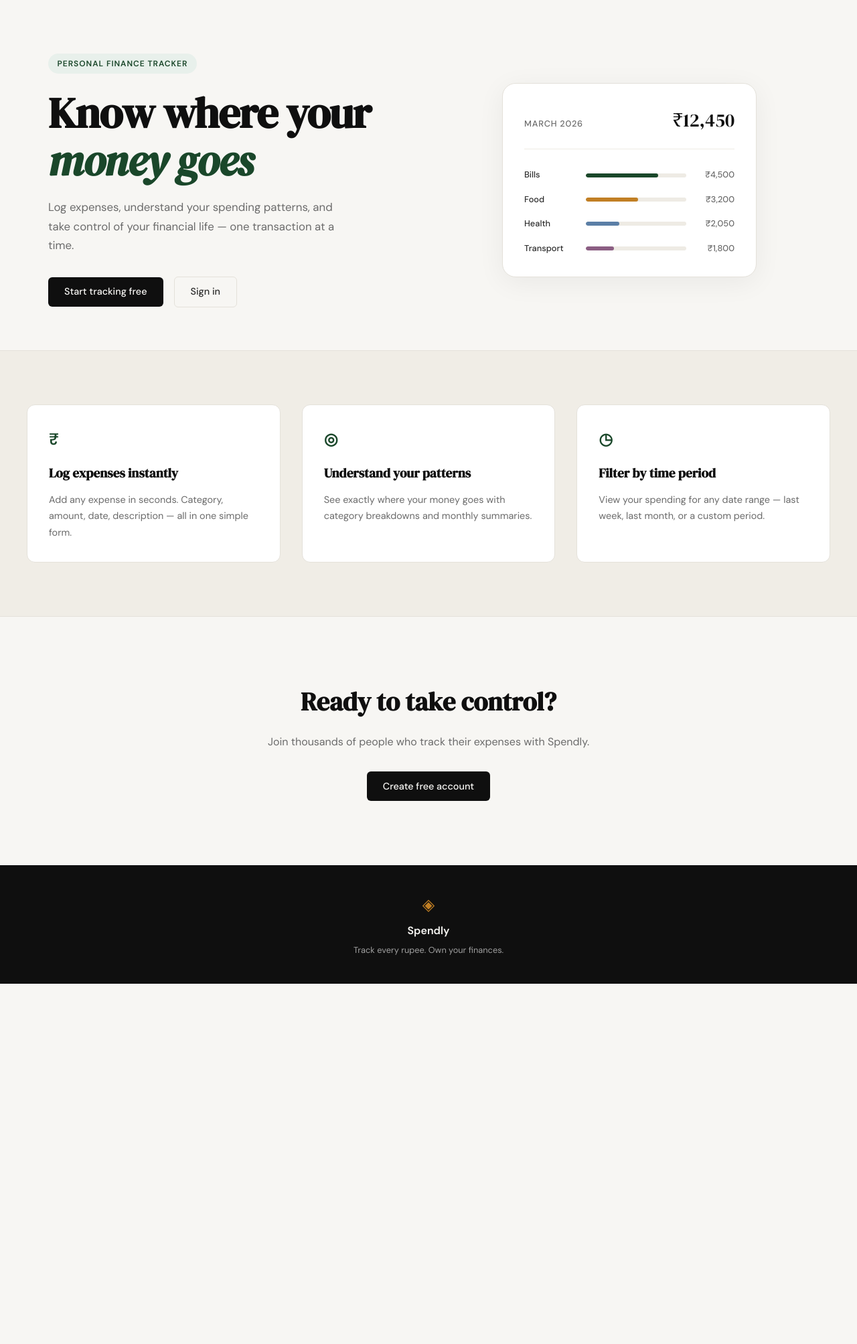
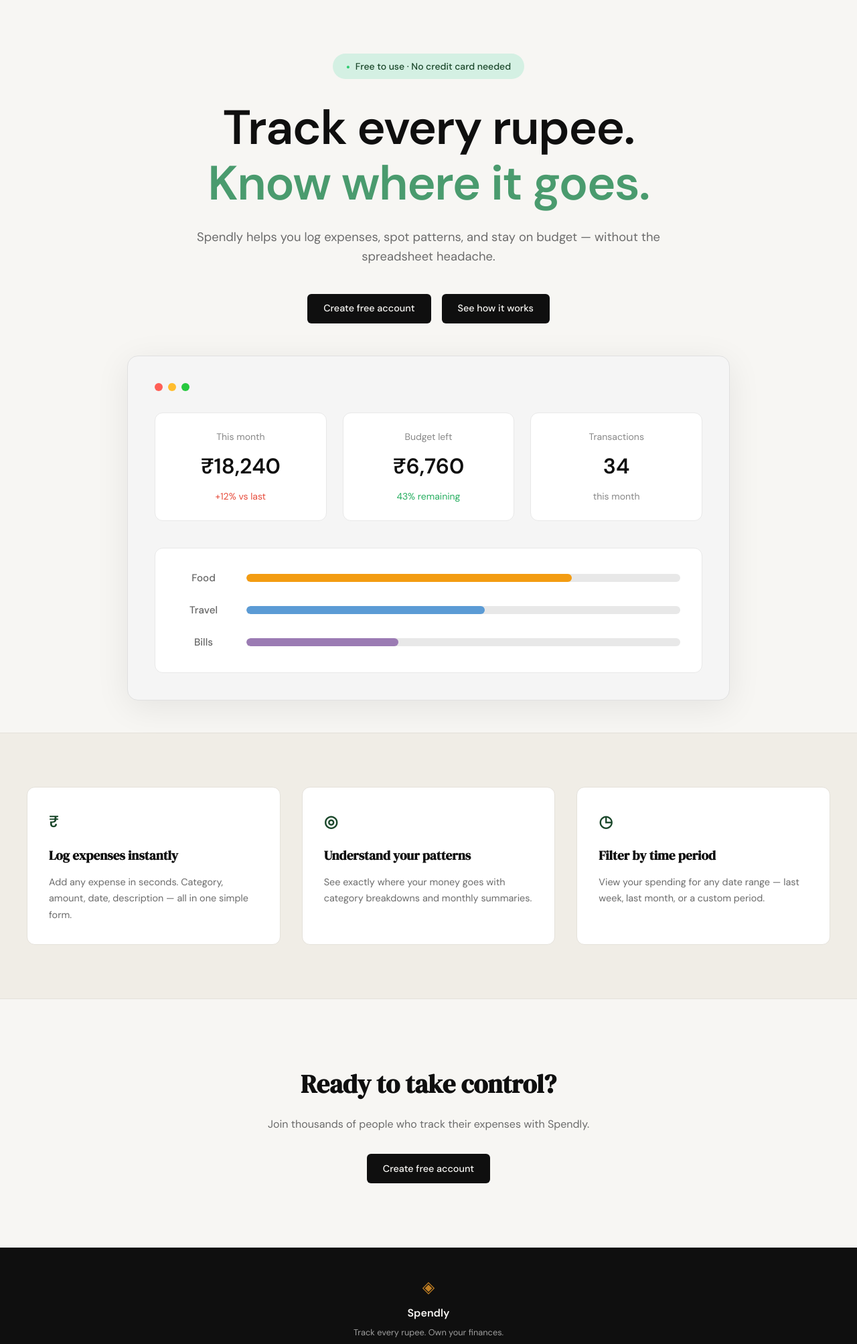
Before and after one commit to codemohandis/spendly, a Flask app: page / in a window 1280 px wide. Shown: the part 61-2068 px from the top of the page at 67% size. Before the commit the page ends 1530 px from the top, so only its background shows below. Run offline with Flask 3, Linux system fonts and the light colour scheme.

Commit message:
landing:redesign hero section to match mockup

```diff
--- a/static/css/style.css
+++ b/static/css/style.css
@@ -124,54 +124,62 @@ a { color: inherit; text-decoration: none; }
 /* ------------------------------------------------------------------ */
 
 .hero {
-    padding: 5rem 2rem 4rem;
-    display: grid;
-    grid-template-columns: 1fr 1fr;
-    gap: 4rem;
-    align-items: center;
+    padding: 5rem 2rem 3rem;
     max-width: var(--max-width);
     margin: 0 auto;
+    text-align: center;
+}
+
+.hero-inner {
+    margin-bottom: 3rem;
 }
 
 .hero-badge {
-    display: inline-block;
-    background: var(--accent-light);
-    color: var(--accent);
-    font-size: 0.75rem;
-    font-weight: 600;
-    letter-spacing: 0.08em;
-    text-transform: uppercase;
-    padding: 0.35rem 0.85rem;
+    display: inline-flex;
+    align-items: center;
+    gap: 0.5rem;
+    background: #d4f0e3;
+    color: #1a472a;
+    font-size: 0.875rem;
+    font-weight: 500;
+    padding: 0.5rem 1.25rem;
     border-radius: 999px;
+    margin-bottom: 2rem;
+}
+
+.badge-dot {
+    color: #2ecc71;
+    font-size: 0.6rem;
+}
+
+.hero-title {
+    font-family: var(--font-body);
+    font-size: clamp(2.5rem, 6vw, 4.5rem);
+    line-height: 1.15;
+    letter-spacing: -0.02em;
+    color: var(--ink);
+    font-weight: 700;
     margin-bottom: 1.5rem;
 }
 
-.hero-title {
-    font-family: var(--font-display);
-    font-size: clamp(2.5rem, 5vw, 4rem);
-    line-height: 1.1;
-    letter-spacing: -0.02em;
-    color: var(--ink);
-    margin-bottom: 1.25rem;
-}
-
-.hero-title em {
-    font-style: italic;
-    color: var(--accent);
+.hero-title-accent {
+    color: #4a9b6e;
+    font-weight: 700;
 }
 
 .hero-subtitle {
-    font-size: 1.05rem;
-    color: var(--ink-muted);
-    line-height: 1.7;
-    max-width: 460px;
-    margin-bottom: 2rem;
+    font-size: 1.15rem;
+    color: #6b6b6b;
+    line-height: 1.6;
+    max-width: 700px;
+    margin: 0 auto 2.5rem;
 }
 
 .hero-actions {
     display: flex;
     gap: 1rem;
     align-items: center;
+    justify-content: center;
 }
 
 /* ------------------------------------------------------------------ */
@@ -181,80 +189,119 @@ a { color: inherit; text-decoration: none; }
 .hero-visual {
     display: flex;
     justify-content: center;
+    padding: 0 2rem;
 }
 
-.mock-card {
-    background: var(--paper-card);
-    border: 1px solid var(--border);
-    border-radius: var(--radius-lg);
-    padding: 2rem;
+.dashboard-mock {
+    background: #f5f5f5;
+    border: 1px solid #e0e0e0;
+    border-radius: 16px;
+    padding: 2.5rem;
     width: 100%;
-    max-width: 380px;
-    box-shadow: 0 8px 40px rgba(0,0,0,0.06);
+    max-width: 900px;
+    box-shadow: 0 10px 50px rgba(0,0,0,0.08);
 }
 
-.mock-card-header {
+.dashboard-controls {
     display: flex;
-    justify-content: space-between;
-    align-items: baseline;
-    margin-bottom: 1.75rem;
-    padding-bottom: 1.25rem;
-    border-bottom: 1px solid var(--border-soft);
+    gap: 0.5rem;
+    margin-bottom: 2rem;
 }
 
-.mock-label {
-    font-size: 0.8rem;
-    font-weight: 500;
-    color: var(--ink-muted);
-    text-transform: uppercase;
-    letter-spacing: 0.06em;
+.control-dot {
+    width: 12px;
+    height: 12px;
+    border-radius: 50%;
 }
 
-.mock-total {
-    font-family: var(--font-display);
-    font-size: 1.75rem;
-    color: var(--ink);
+.control-dot.red { background: #ff5f56; }
+.control-dot.yellow { background: #ffbd2e; }
+.control-dot.green { background: #27c93f; }
+
+.dashboard-stats {
+    display: grid;
+    grid-template-columns: repeat(3, 1fr);
+    gap: 1.5rem;
+    margin-bottom: 2.5rem;
 }
 
-.mock-bars { display: flex; flex-direction: column; gap: 1rem; }
-
-.mock-bar-row {
-    display: grid;
-    grid-template-columns: 80px 1fr 60px;
-    align-items: center;
-    gap: 0.75rem;
+.stat-card {
+    background: white;
+    border: 1px solid #e8e8e8;
+    border-radius: 12px;
+    padding: 1.5rem;
 }
 
-.mock-cat {
-    font-size: 0.8rem;
-    font-weight: 500;
-    color: var(--ink-soft);
+.stat-label {
+    font-size: 0.875rem;
+    color: #888;
+    margin-bottom: 0.5rem;
 }
 
-.mock-bar-track {
-    height: 6px;
-    background: var(--border-soft);
+.stat-value {
+    font-size: 2rem;
+    font-weight: 700;
+    color: #0f0f0f;
+    margin-bottom: 0.5rem;
+}
+
+.stat-change {
+    font-size: 0.875rem;
+}
+
+.stat-change.positive {
+    color: #e74c3c;
+}
+
+.stat-change.remaining {
+    color: #27ae60;
+}
+
+.stat-change.neutral {
+    color: #888;
+}
+
+.dashboard-categories {
+    background: white;
+    border: 1px solid #e8e8e8;
+    border-radius: 12px;
+    padding: 2rem;
+}
+
+.category-row {
+    display: grid;
+    grid-template-columns: 80px 1fr;
+    align-items: center;
+    gap: 1.5rem;
+    margin-bottom: 1.5rem;
+}
+
+.category-row:last-child {
+    margin-bottom: 0;
+}
+
+.category-name {
+    font-size: 0.95rem;
+    font-weight: 500;
+    color: #666;
+}
+
+.category-bar-track {
+    height: 12px;
+    background: #e8e8e8;
     border-radius: 999px;
     overflow: hidden;
 }
 
-.mock-bar {
+.category-bar {
     height: 100%;
-    background: var(--accent);
     border-radius: 999px;
     transition: width 0.6s ease;
 }
 
-.mock-bar-2 { background: var(--accent-2); }
-.mock-bar-3 { background: #5b7fa6; }
-.mock-bar-4 { background: #8b5e83; }
-
-.mock-amt {
-    font-size: 0.8rem;
-    font-weight: 500;
-    color: var(--ink-muted);
-    text-align: right;
-}
+.category-bar.orange { background: #f39c12; }
+.category-bar.blue { background: #5b9bd5; }
+.category-bar.purple { background: #9b7bb3; }
 
 /* ------------------------------------------------------------------ */
 /* Buttons                                                             */
--- a/templates/landing.html
+++ b/templates/landing.html
@@ -6,55 +6,64 @@
 
 <section class="hero">
     <div class="hero-inner">
-        <div class="hero-badge">Personal Finance Tracker</div>
+        <div class="hero-badge">
+            <span class="badge-dot">●</span>
+            Free to use · No credit card needed
+        </div>
         <h1 class="hero-title">
-            Know where your<br>
-            <em>money goes</em>
+            Track every rupee.<br>
+            <span class="hero-title-accent">Know where it goes.</span>
         </h1>
         <p class="hero-subtitle">
-            Log expenses, understand your spending patterns,
-            and take control of your financial life —
-            one transaction at a time.
+            Spendly helps you log expenses, spot patterns, and stay on budget — without the spreadsheet headache.
         </p>
         <div class="hero-actions">
-            <a href="{{ url_for('register') }}" class="btn-primary">Start tracking free</a>
-            <a href="{{ url_for('login') }}" class="btn-ghost">Sign in</a>
+            <a href="{{ url_for('register') }}" class="btn-primary">Create free account</a>
+            <a href="#features" class="btn-primary">See how it works</a>
         </div>
     </div>
     <div class="hero-visual">
-        <div class="mock-card">
-            <div class="mock-card-header">
-                <span class="mock-label">March 2026</span>
-                <span class="mock-total">₹12,450</span>
+        <div class="dashboard-mock">
+            <div class="dashboard-controls">
+                <span class="control-dot red"></span>
+                <span class="control-dot yellow"></span>
+                <span class="control-dot green"></span>
             </div>
-            <div class="mock-bars">
-                <div class="mock-bar-row">
-                    <span class="mock-cat">Bills</span>
-                    <div class="mock-bar-track">
-                        <div class="mock-bar" style="width: 72%"></div>
+            <div class="dashboard-stats">
+                <div class="stat-card">
+                    <div class="stat-label">This month</div>
+                    <div class="stat-value">₹18,240</div>
+                    <div class="stat-change positive">+12% vs last</div>
+                </div>
+                <div class="stat-card">
+                    <div class="stat-label">Budget left</div>
+                    <div class="stat-value">₹6,760</div>
+                    <div class="stat-change remaining">43% remaining</div>
+                </div>
+                <div class="stat-card">
+                    <div class="stat-label">Transactions</div>
+                    <div class="stat-value">34</div>
+                    <div class="stat-change neutral">this month</div>
+                </div>
+            </div>
+            <div class="dashboard-categories">
+                <div class="category-row">
+                    <span class="category-name">Food</span>
+                    <div class="category-bar-track">
+                        <div class="category-bar orange" style="width: 75%"></div>
                     </div>
-                    <span class="mock-amt">₹4,500</span>
                 </div>
-                <div class="mock-bar-row">
-                    <span class="mock-cat">Food</span>
-                    <div class="mock-bar-track">
-                        <div class="mock-bar mock-bar-2" style="width: 52%"></div>
+                <div class="category-row">
+                    <span class="category-name">Travel</span>
+                    <div class="category-bar-track">
+                        <div class="category-bar blue" style="width: 55%"></div>
                     </div>
-                    <span class="mock-amt">₹3,200</span>
                 </div>
-                <div class="mock-bar-row">
-                    <span class="mock-cat">Health</span>
-                    <div class="mock-bar-track">
-                        <div class="mock-bar mock-bar-3" style="width: 33%"></div>
+                <div class="category-row">
+                    <span class="category-name">Bills</span>
+                    <div class="category-bar-track">
+                        <div class="category-bar purple" style="width: 35%"></div>
                     </div>
-                    <span class="mock-amt">₹2,050</span>
-                </div>
-                <div class="mock-bar-row">
-                    <span class="mock-cat">Transport</span>
-                    <div class="mock-bar-track">
-                        <div class="mock-bar mock-bar-4" style="width: 28%"></div>
-                    </div>
-                    <span class="mock-amt">₹1,800</span>
                 </div>
             </div>
         </div>
```
Also changed, not shown: other parts of static/css/style.css (+47 -6 lines).
